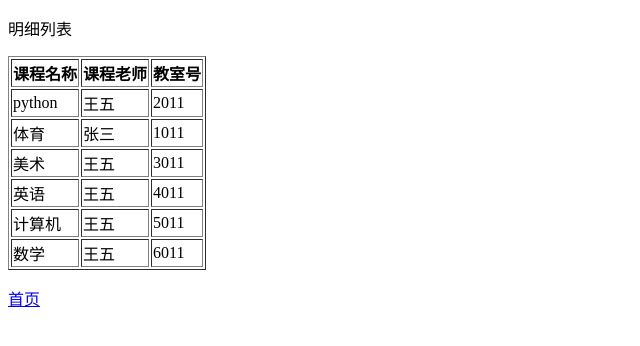
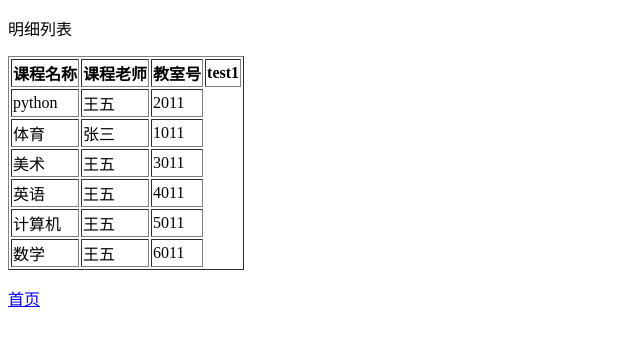
Before and after one commit to wallacedingqiang/Student, a Flask app: page /election in a window 1280 px wide. Shown: the top 346 px of the page, without its empty margins (0-640 px from the left). Run offline with Flask 2, Linux system fonts and the light colour scheme; data comes from the database, SQL or seed files in the repository; some libraries are stand-ins or nearby versions.

Commit message:
2020-5-20second提交

```diff
--- a/templates/list.html
+++ b/templates/list.html
@@ -10,6 +10,7 @@
     <tr>
         <th>用户ID</th>
         <th>邮箱</th>
+        <th>test1</th>
     </tr>
      {% for info in users %}
          <tr>
--- a/templates/listcourse.html
+++ b/templates/listcourse.html
@@ -11,6 +11,7 @@
         <th>课程名称</th>
         <th>课程老师</th>
         <th>教室号</th>
+        <th>test1</th>
     </tr>
      {% for info in cou %}
          <tr>
```
